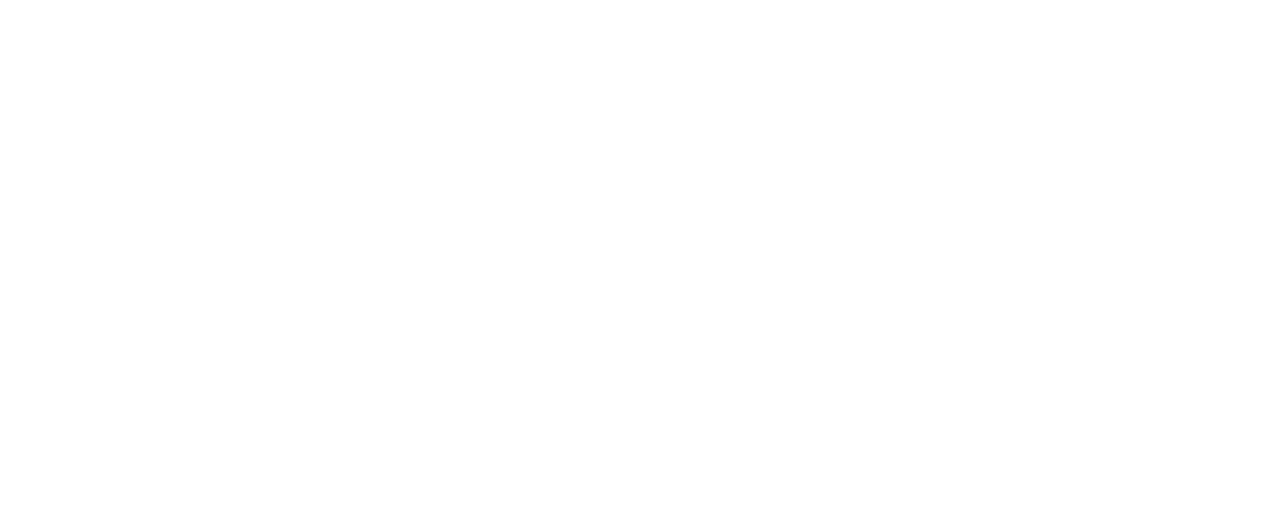
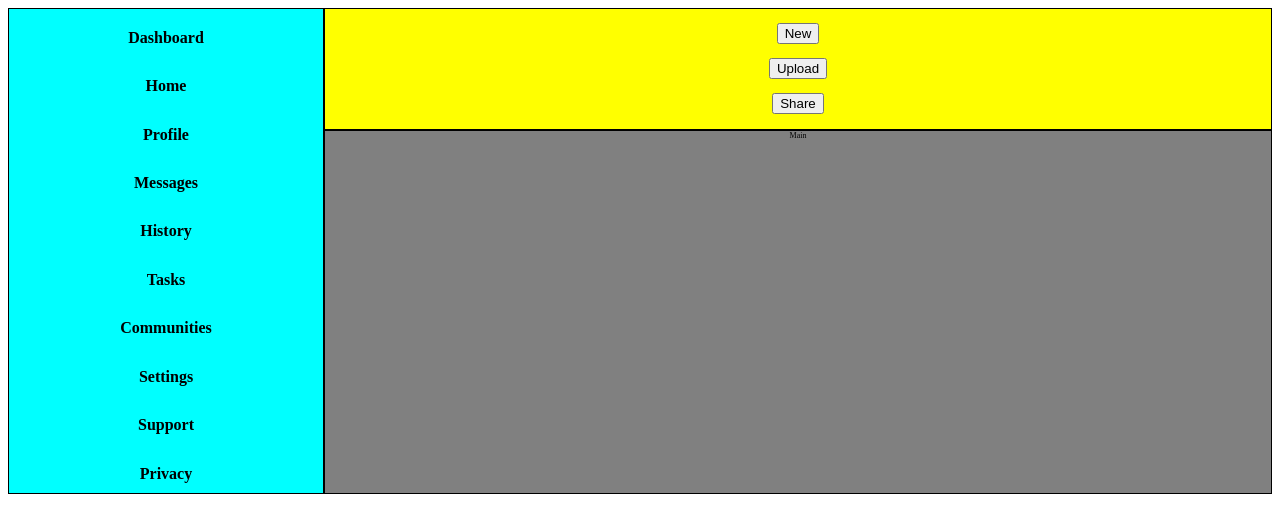
Before and after one commit to MILKPlease/AdminDashboard, a plain HTML site: page index.html in a window 1280 px wide. Drawn offline with Linux system fonts and the light colour scheme.

Commit message:
Setup basic grid and HTML

```diff
--- a/index.html
+++ b/index.html
@@ -4,7 +4,66 @@
     <meta charset="UTF-8" />
     <meta http-equiv="X-UA-Compatible" content="IE=edge" />
     <meta name="viewport" content="width=device-width, initial-scale=1.0" />
-    <title>Document</title>
+    <title>Dashboard</title>
+    <link rel="stylesheet" href="styles/styles.css" />
   </head>
-  <body></body>
+  <body>
+    <div class="container">
+      <div class="box" id="sidebar">
+        <div class="dashboard">
+          <img src="" alt="" />
+          <h1>Dashboard</h1>
+        </div>
+        <div class="menuItem">
+          <img src="" alt="" />
+          <h1>Home</h1>
+        </div>
+        <div class="menuItem">
+          <img src="" alt="" />
+          <h1>Profile</h1>
+        </div>
+        <div class="menuItem">
+          <img src="" alt="" />
+          <h1>Messages</h1>
+        </div>
+        <div class="menuItem">
+          <img src="" alt="" />
+          <h1>History</h1>
+        </div>
+        <div class="menuItem">
+          <img src="" alt="" />
+          <h1>Tasks</h1>
+        </div>
+        <div class="menuItem">
+          <img src="" alt="" />
+          <h1>Communities</h1>
+        </div>
+        <div class="menuItem">
+          <img src="" alt="" />
+          <h1>Settings</h1>
+        </div>
+        <div class="menuItem">
+          <img src="" alt="" />
+          <h1>Support</h1>
+        </div>
+        <div class="menuItem">
+          <img src="" alt="" />
+          <h1>Privacy</h1>
+        </div>
+      </div>
+      <div class="box" id="header">
+        <div class="searchbar"></div>
+        <div class="newButton">
+          <button>New</button>
+        </div>
+        <div class="uploadButton">
+          <button>Upload</button>
+        </div>
+        <div class="shareButton">
+          <button>Share</button>
+        </div>
+      </div>
+      <div class="box" id="main">Main</div>
+    </div>
+  </body>
 </html>
--- a/styles/styles.css
+++ b/styles/styles.css
@@ -0,0 +1,31 @@
+.container {
+  display: grid;
+  background-color: bisque;
+  grid-template-columns: 1fr 3fr;
+  grid-template-rows: 1fr 3fr;
+  grid-template-areas:
+    "sidebar header header header"
+    "sidebar main main main"
+    "sidebar main main main"
+    "sidebar main main main";
+}
+.box {
+  border: 1px solid;
+  font-size: 50%;
+  text-align: center;
+}
+#sidebar {
+  grid-area: sidebar;
+  display: grid;
+  background-color: aqua;
+}
+#header {
+  grid-area: header;
+  display: grid;
+  background-color: yellow;
+}
+#main {
+  grid-area: main;
+  display: grid;
+  background-color: gray;
+}
```
